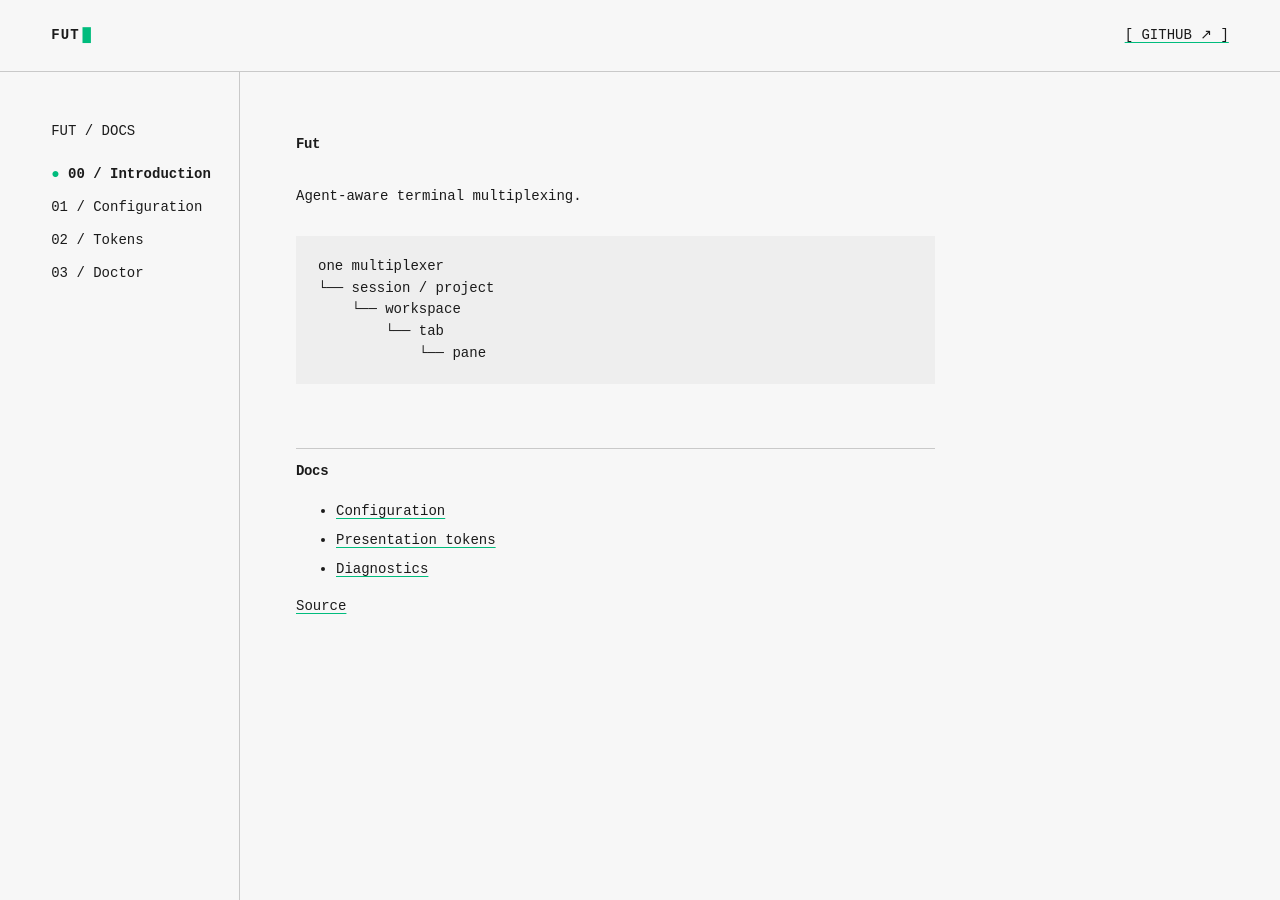
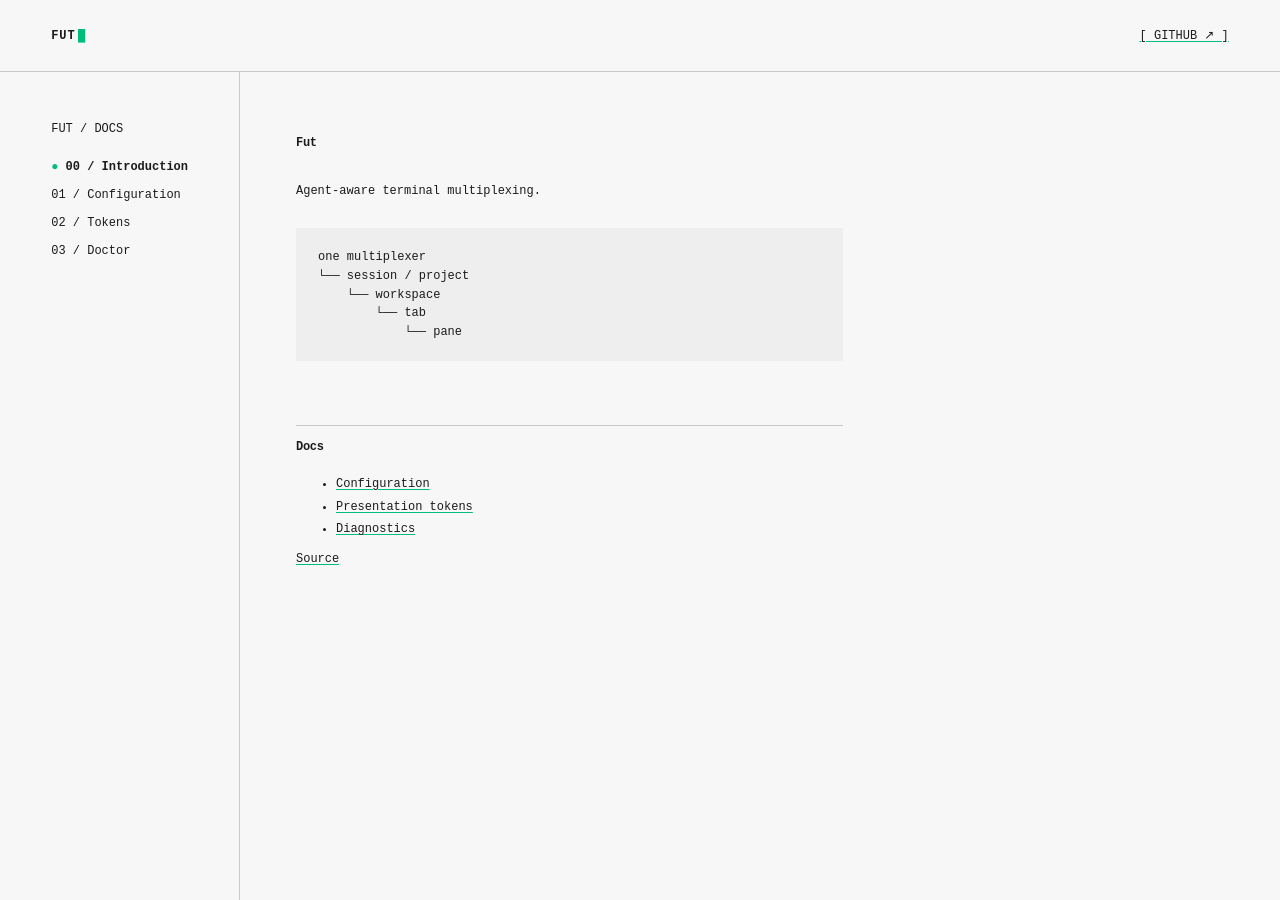
Before and after one commit to mikker/fut, a Jekyll site: the page built from docs/index.md, in a window 1280 px wide. Built offline with Jekyll 4.4.1, drawn with Linux system fonts in a browser that asks for light colours.

Commit message:
Tighten documentation typography

```diff
--- a/docs/assets/style.css
+++ b/docs/assets/style.css
@@ -20,9 +20,10 @@ body {
   margin: 0;
   background: var(--paper);
   color: var(--ink);
-  font-family: "SFMono-Regular", "Cascadia Code", "Roboto Mono", ui-monospace, monospace;
-  font-size: 14px;
-  line-height: 1.65;
+  font-family:
+    "SFMono-Regular", "Cascadia Code", "Roboto Mono", ui-monospace, monospace;
+  font-size: 12px;
+  line-height: 1.5;
 }
 
 a {
@@ -203,7 +204,6 @@ th {
   main {
     padding: 44px 18px 72px;
   }
-
 }
 
 @media (prefers-reduced-motion: reduce) {
```
